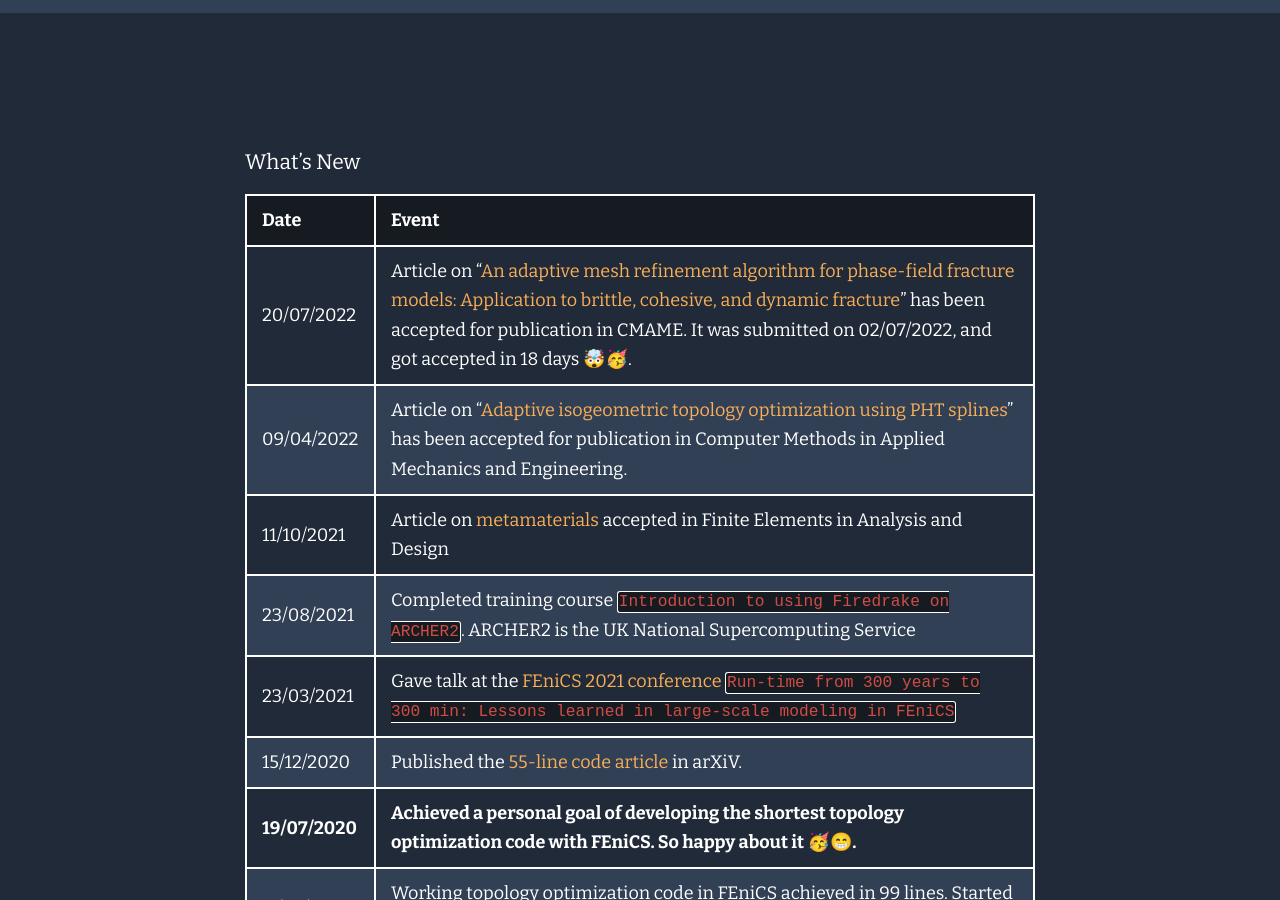
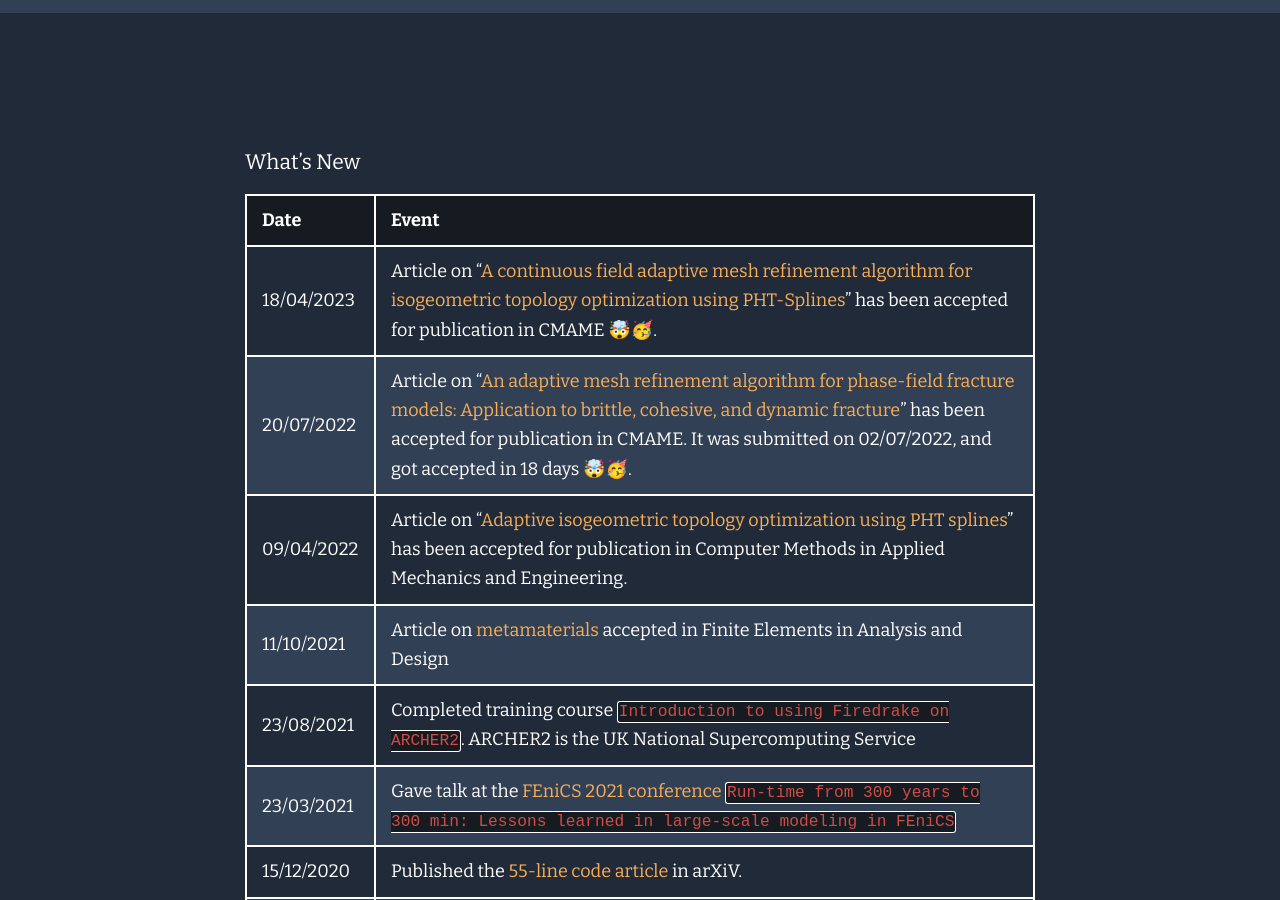
Before and after one commit to iitrabhi/iitrabhi.github.io, a Jekyll site: the page built from pages/about.md, in a window 1280 px wide and 900 px high, scrolled down 615 px. Built offline with Jekyll 4.4.1, drawn with Linux system fonts in a browser that asks for light colours.

Commit message:
Update about.md

```diff
--- a/pages/about.md
+++ b/pages/about.md
@@ -12,6 +12,7 @@ I also love the open-source community and use FEniCS as my primary package for p
 
 | Date           | Event                                                        |
 | -------------- | ------------------------------------------------------------ |
+| 18/04/2023 | Article on "[A continuous field adaptive mesh refinement algorithm for isogeometric topology optimization using PHT-Splines](https://doi.org/10.1016/j.cma.2023.116075)" has been accepted for publication in CMAME 🤯🥳. |
 | 20/07/2022 | Article on "[An adaptive mesh refinement algorithm for phase-field fracture models: Application to brittle, cohesive, and dynamic fracture](https://www.sciencedirect.com/science/article/pii/S0045782522004339)" has been accepted for publication in CMAME. It was submitted on 02/07/2022, and got accepted in 18 days 🤯🥳. |
 |  09/04/2022  |  Article on "[Adaptive isogeometric topology optimization using PHT splines](https://www.sciencedirect.com/science/article/pii/S0045782522002365)" has been accepted for publication in Computer Methods in Applied Mechanics and Engineering.  |
 |   11/10/2021  |   Article on [metamaterials](https://www.sciencedirect.com/science/article/pii/S0168874X21001311) accepted in Finite Elements in Analysis and Design  |
```
